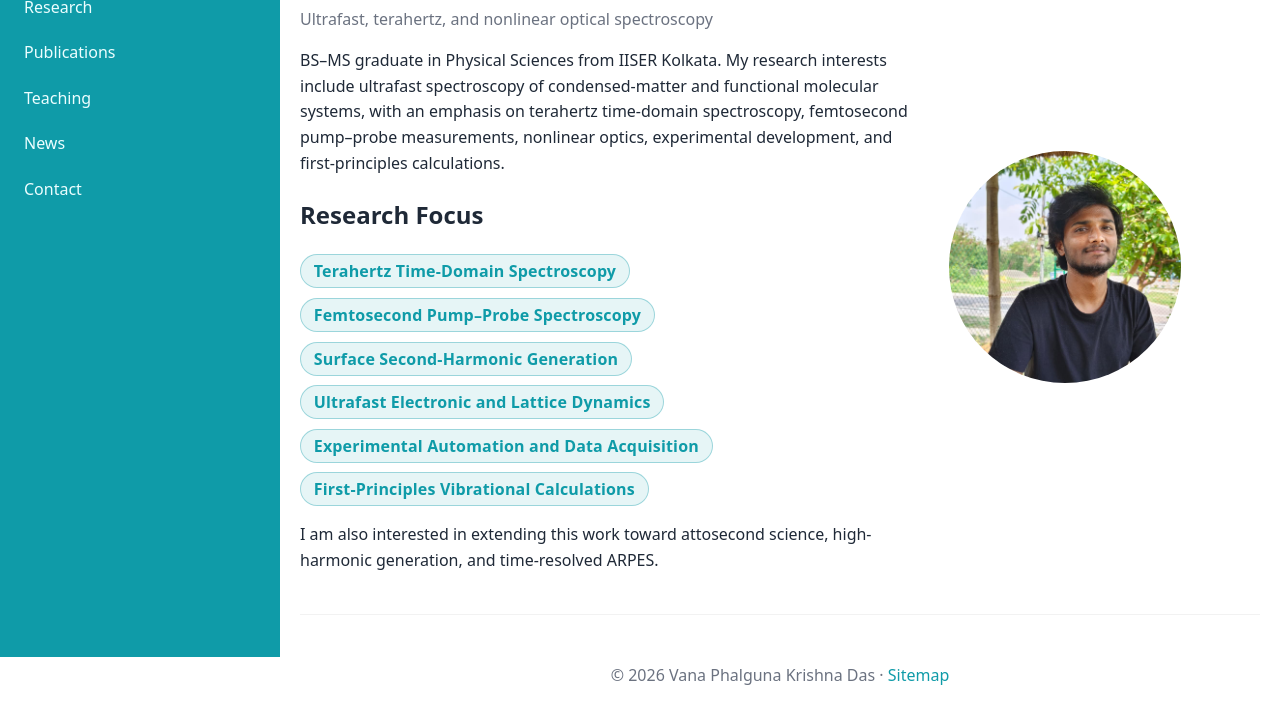
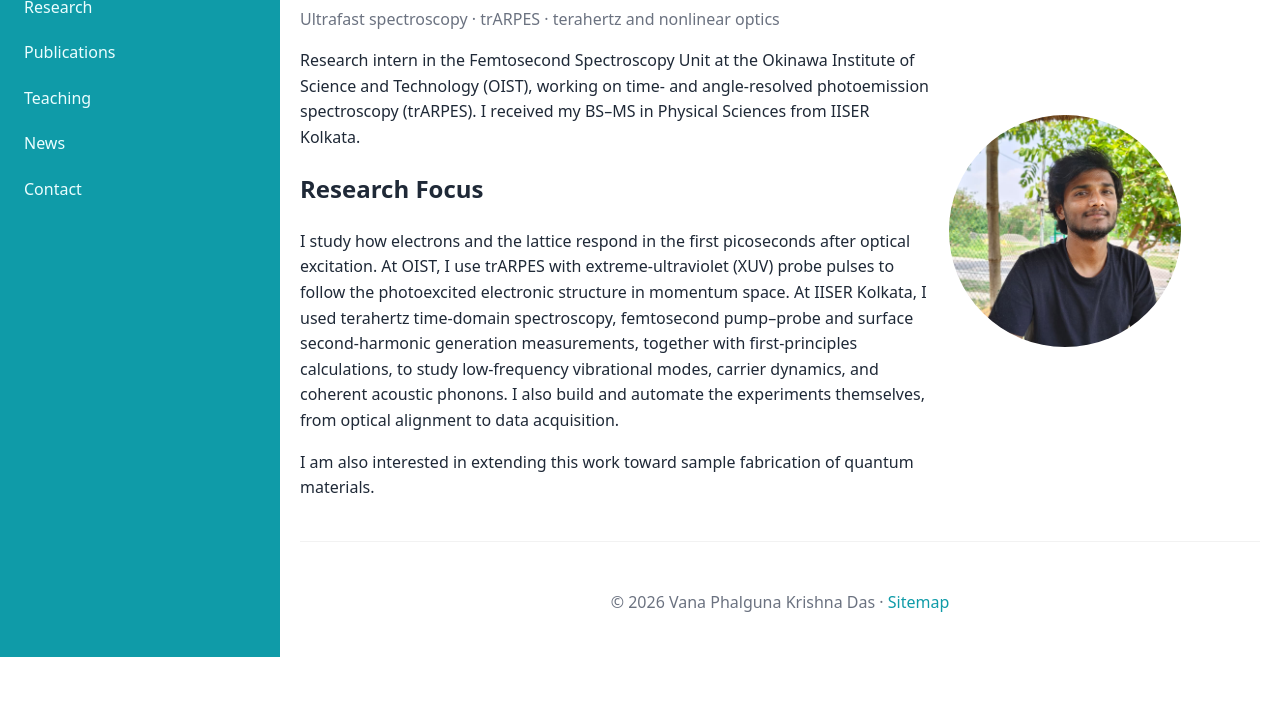
Before and after one commit to pkdvana/pkdvana.github.io, a plain HTML site: page index.html in a window 1280 px wide. Shown: the part 143-866 px from the top of the page. Drawn offline with Linux system fonts and the light colour scheme.

Commit message:
Update site for OIST research internship
Add the OIST Femtosecond Spectroscopy Unit internship (trARPES) to the
home and research pages, add the tungsten thin-film manuscript in
preparation, add news entries for joining OIST and JSAP Autumn 2026,
list both contact emails, and give each page its own description.
Replace the research-focus chips with a paragraph and drop their CSS.

Co-Authored-By: Claude Opus 5.5 <noreply@anthropic.com>

```diff
--- a/index.html
+++ b/index.html
@@ -15,13 +15,13 @@
   <meta charset="utf-8">
   <meta name="viewport" content="width=device-width, initial-scale=1">
 
-  <meta name="description" content="Personal website of Vana Phalguna Krishna Das.">
+  <meta name="description" content="Vana Phalguna Krishna Das — research intern in ultrafast spectroscopy and trARPES at OIST.">
   <title>Vana Phalguna Krishna Das — Ultrafast Spectroscopy</title>
 
   <link rel="canonical" href="https://pkdvana.github.io/">
 
   <meta property="og:title" content="Vana Phalguna Krishna Das — Ultrafast Spectroscopy">
-  <meta property="og:description" content="Personal website of Vana Phalguna Krishna Das.">
+  <meta property="og:description" content="Vana Phalguna Krishna Das — research intern in ultrafast spectroscopy and trARPES at OIST.">
   <meta property="og:type" content="website">
   <meta property="og:url" content="https://pkdvana.github.io/">
   <meta property="og:image" content="https://pkdvana.github.io/assets/headshot.jpeg">
@@ -32,6 +32,15 @@
       "@type": "Person",
       "name": "Vana Phalguna Krishna Das",
       "url": "https://pkdvana.github.io",
+      "jobTitle": "Research Intern",
+      "affiliation": {
+        "@type": "Organization",
+        "name": "Okinawa Institute of Science and Technology (OIST)"
+      },
+      "alumniOf": {
+        "@type": "CollegeOrUniversity",
+        "name": "Indian Institute of Science Education and Research Kolkata"
+      },
       "sameAs": [
         "https://github.com/pkdvana",
         "https://scholar.google.com/citations?user=JiD0QJoAAAAJ&hl=en",
@@ -164,33 +173,35 @@
             <h1 class="hero__title">Vana Phalguna Krishna Das</h1>
 
             <p class="hero__subtitle">
-              Ultrafast, terahertz, and nonlinear optical spectroscopy
+              Ultrafast spectroscopy · trARPES · terahertz and nonlinear optics
             </p>
 
             <p>
-              BS–MS graduate in Physical Sciences from IISER Kolkata. My research
-              interests include ultrafast spectroscopy of condensed-matter and
-              functional molecular systems, with an emphasis on terahertz time-domain
-              spectroscopy, femtosecond pump–probe measurements, nonlinear optics,
-              experimental development, and first-principles calculations.
+              Research intern in the Femtosecond Spectroscopy Unit at the Okinawa
+              Institute of Science and Technology (OIST), working on time- and
+              angle-resolved photoemission spectroscopy (trARPES). I received my BS–MS
+              in Physical Sciences from IISER Kolkata.
             </p>
 
             <section aria-labelledby="research-focus-title">
               <h2 id="research-focus-title">Research Focus</h2>
 
-              <ul class="skills-chips" aria-label="Research focus areas">
-                <li class="chip">Terahertz Time-Domain Spectroscopy</li>
-                <li class="chip">Femtosecond Pump–Probe Spectroscopy</li>
-                <li class="chip">Surface Second-Harmonic Generation</li>
-                <li class="chip">Ultrafast Electronic and Lattice Dynamics</li>
-                <li class="chip">Experimental Automation and Data Acquisition</li>
-                <li class="chip">First-Principles Vibrational Calculations</li>
-              </ul>
+              <p>
+                I study how electrons and the lattice respond in the first picoseconds
+                after optical excitation. At OIST, I use trARPES with extreme-ultraviolet
+                (XUV) probe pulses to follow the photoexcited electronic structure in
+                momentum space. At IISER Kolkata, I used terahertz time-domain
+                spectroscopy, femtosecond pump–probe and surface second-harmonic
+                generation measurements, together with first-principles calculations,
+                to study low-frequency vibrational modes, carrier dynamics, and coherent
+                acoustic phonons. I also build and automate the experiments themselves,
+                from optical alignment to data acquisition.
+              </p>
             </section>
 
             <p>
-              I am also interested in extending this work toward attosecond science,
-              high-harmonic generation, and time-resolved ARPES.
+              I am also interested in extending this work toward sample fabrication
+              of quantum materials.
             </p>
           </div>
 
--- a/styles.css
+++ b/styles.css
@@ -273,37 +273,6 @@ img {
   gap: 1.25rem;
 }
 
-/* Skills */
-
-.skills-chips {
-  display: flex;
-  flex-wrap: wrap;
-  gap: 0.6rem;
-  margin: 0;
-  padding: 0;
-  list-style: none;
-}
-
-.chip {
-  display: inline-flex;
-  align-items: center;
-  padding: 0.5rem 0.8rem;
-  border: 1px solid rgba(15, 155, 168, 0.35);
-  border-radius: 9999px;
-  background: rgba(15, 155, 168, 0.1);
-  color: var(--color-teal);
-  font-weight: 600;
-  letter-spacing: 0.01em;
-  line-height: 1;
-  user-select: none;
-}
-
-html.dark .chip {
-  border-color: rgba(15, 155, 168, 0.45);
-  background: rgba(15, 155, 168, 0.18);
-  color: #e6fbff;
-}
-
 /* Timeline */
 
 .timeline {
@@ -459,12 +428,6 @@ html.dark .chip {
   }
 }
 
-@media (max-width: 600px) {
-  .chip {
-    padding: 0.45rem 0.7rem;
-  }
-}
-
 /* Shared content components */
 
 #research-experience {
```
Also changed, not shown: contact.html (+8 -4 lines), news.html (+15 -2 lines), publications.html (+14 -2 lines), research.html (+31 -5 lines), teaching.html (+2 -2 lines).
